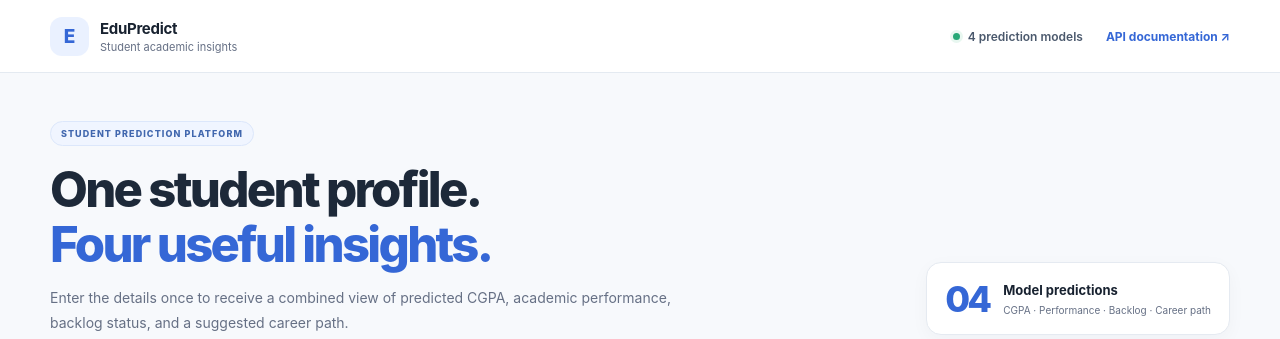
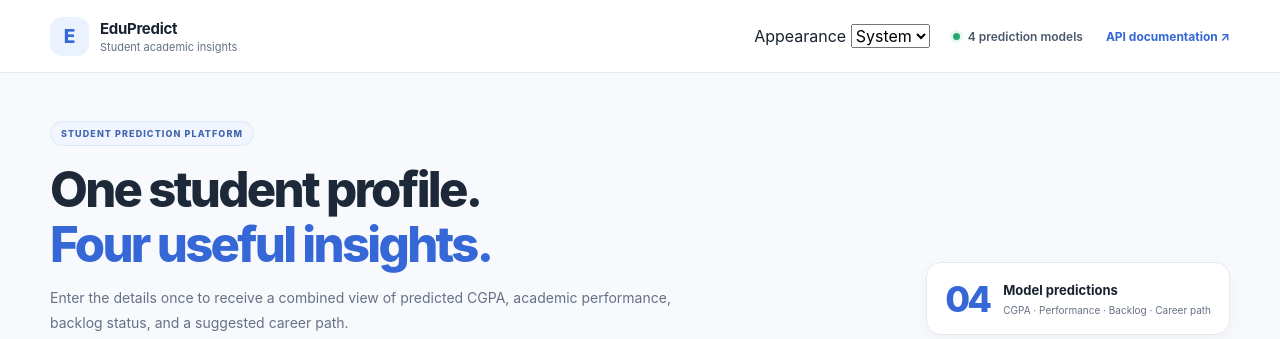
Before and after one commit to ap165/EduPredict, a Flask app: page / in a window 1280 px wide. Shown: the top 339 px of the page. Run offline with Flask 3, Linux system fonts and the light colour scheme; parts of the project's set-up code (start-up, migrations or seed data) failed here and were passed over.

Commit message:
Add theme selector to EduPredict header

```diff
--- a/templates/index.html
+++ b/templates/index.html
@@ -19,6 +19,14 @@
         </span>
       </a>
       <nav class="header-nav" aria-label="Main navigation">
+        <div class="theme-control">
+          <label class="theme-label" for="theme-select">Appearance</label>
+          <select id="theme-select" class="theme-select" aria-label="Choose colour theme">
+            <option value="system">System</option>
+            <option value="light">Light</option>
+            <option value="dark">Dark</option>
+          </select>
+        </div>
         <span class="model-count"><span class="status-dot"></span> 4 prediction models</span>
         <a href="/api/v1/" class="docs-link">API documentation <span aria-hidden="true">↗</span></a>
       </nav>
```
